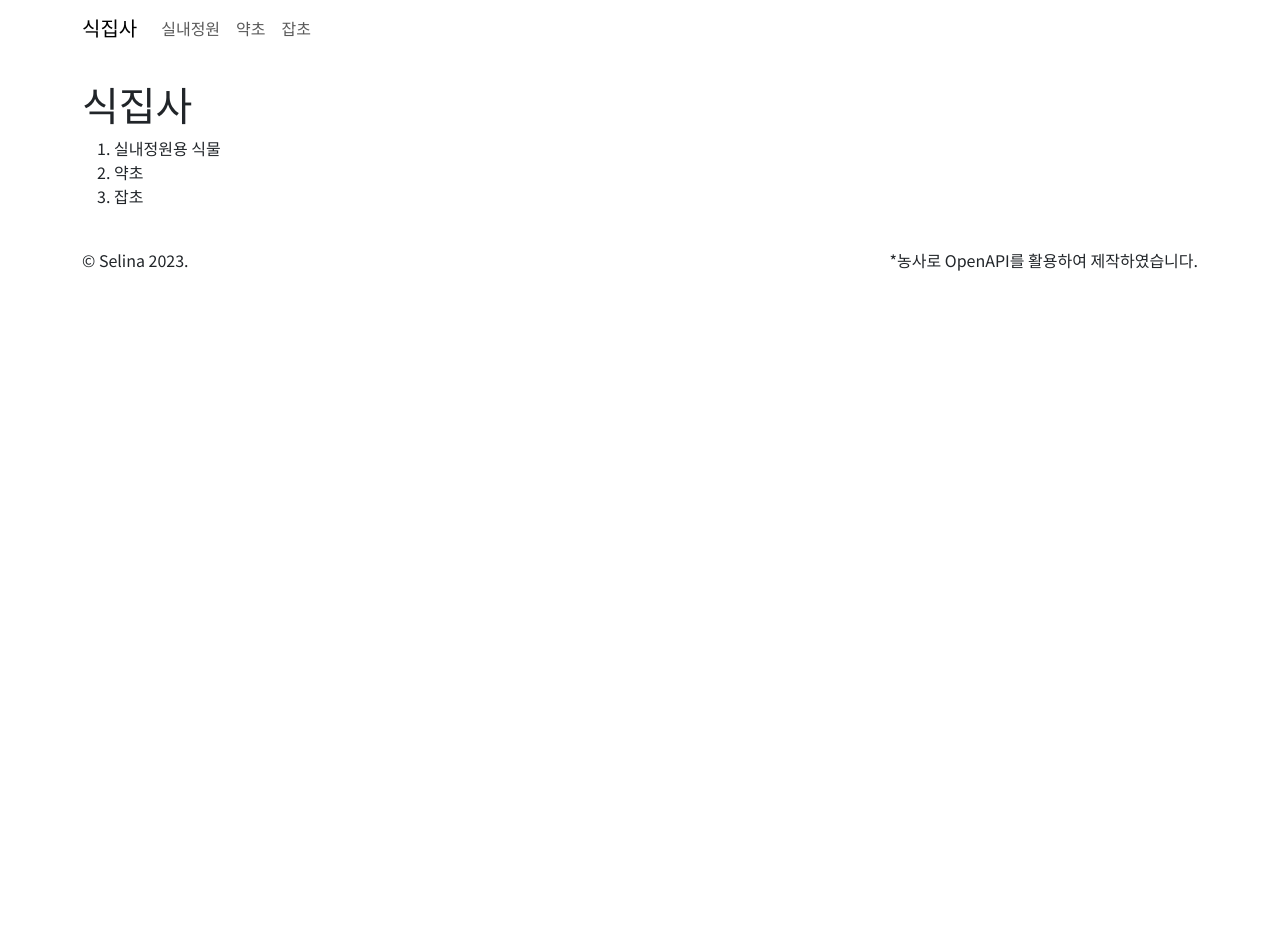
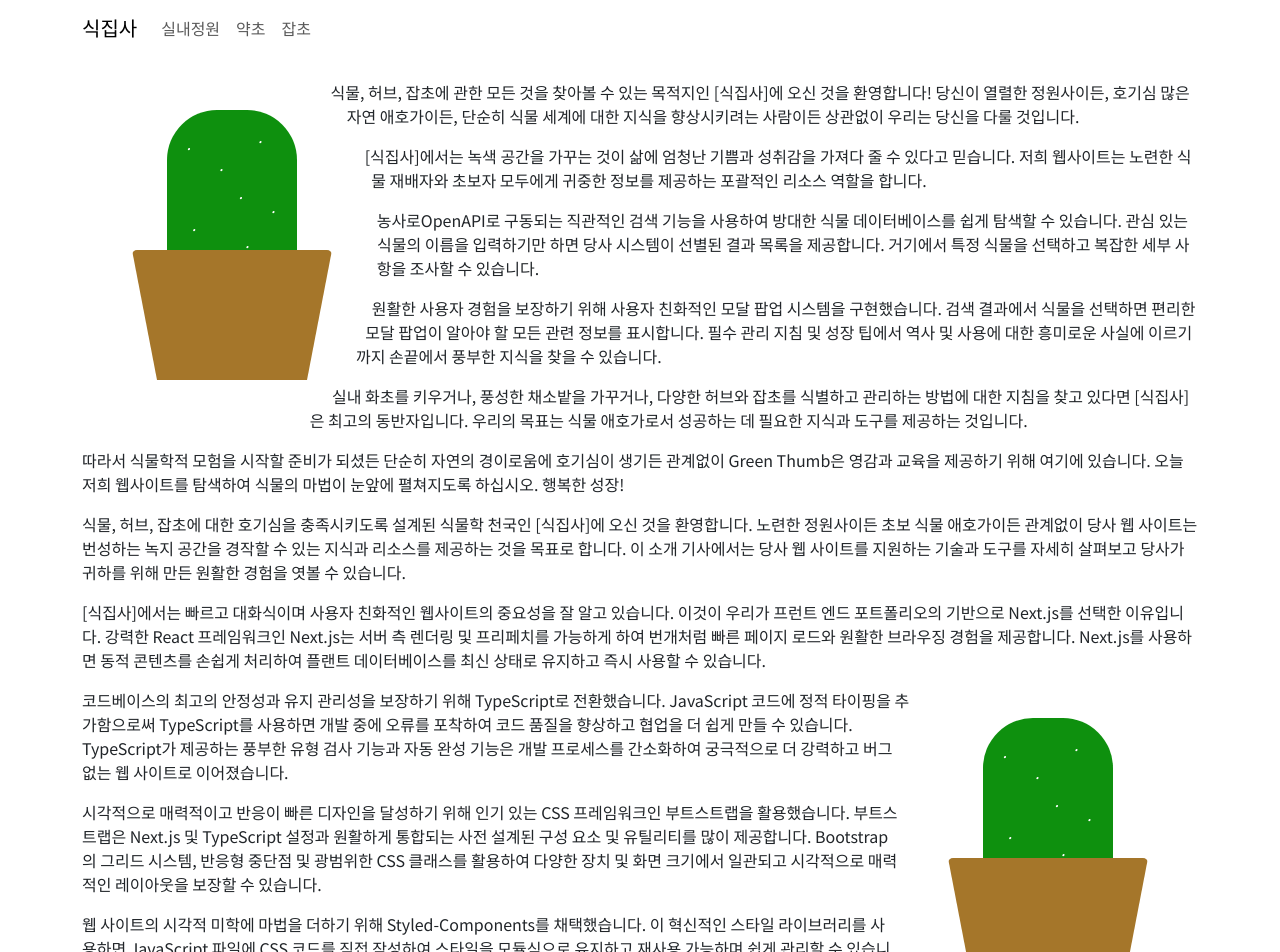
Before and after one commit to blythe4/next13-ts-bootstrap, a Next.js app: page / in a window 1280 px wide. Shown: the top 952 px of the page. Before the commit the page ends 800 px from the top, so only its background shows below. Built offline with nearby package versions, Linux system fonts and the light colour scheme.

Commit message:
메인 꾸미는중..

```diff
--- /dev/null
+++ b/app/Main.tsx
@@ -0,0 +1,88 @@
+"use client";
+import styled from "styled-components";
+
+const Main = ({ float }: { float: string }) => {
+    return (
+        <Wrap float={float}>
+            <Pot />
+            <Cactus>
+                <i>.</i>
+                <i>.</i>
+                <i>.</i>
+                <i>.</i>
+                <i>.</i>
+                <i>.</i>
+                <i>.</i>
+            </Cactus>
+        </Wrap>
+    );
+};
+export default Main;
+
+const Wrap = styled.div<{ float: string }>`
+    float: ${(props) => props.float};
+    shape-outside: ellipse(160px 200px at 45% 50%);
+    position: relative;
+    display: flex;
+    flex-direction: column-reverse;
+    align-items: center;
+    width: 300px;
+    height: 330px;
+    padding-bottom: 30px;
+`;
+
+const Pot = styled.div`
+    width: 200px;
+    height: 0;
+    border-radius: 5px 5px 0;
+    border-top: 130px solid #a5762a;
+    border-left: 25px solid transparent;
+    border-right: 25px solid transparent;
+`;
+
+const Cactus = styled.div`
+    width: 130px;
+    height: 140px;
+    background-color: #0e900e;
+    border-radius: 50px 50px 0 0;
+    position: absolute;
+    top: 30px;
+    left: 50%;
+    transform: translateX(-50%);
+    i {
+        position: absolute;
+        color: white;
+        &:nth-child(1) {
+            top: 50%;
+            left: 55%;
+        }
+        &:nth-child(2) {
+            top: 30%;
+            left: 10%;
+        }
+        &:nth-child(2) {
+            top: 15%;
+            left: 15%;
+        }
+        &:nth-child(3) {
+            top: 10%;
+            left: 70%;
+        }
+        &:nth-child(4) {
+            top: 30%;
+            left: 40%;
+        }
+        &:nth-child(5) {
+            top: 73%;
+            left: 19%;
+        }
+        &:nth-child(6) {
+            top: 85%;
+            left: 60%;
+        }
+        &:nth-child(7) {
+            top: 60%;
+            left: 80%;
+        }
+    }
+`;
--- a/app/page.tsx
+++ b/app/page.tsx
@@ -1,5 +1,6 @@
 import React from "react";
 import { Metadata } from "next";
+import Main from "./Main";
 
 export const metadata: Metadata = {
     title: "식집사",
@@ -8,12 +9,84 @@ export const metadata: Metadata = {
 export default function Home() {
     return (
         <div>
-            <h1>식집사</h1>
-            <ol>
-                <li>실내정원용 식물</li>
-                <li>약초</li>
-                <li>잡초</li>
-            </ol>
+            <Main float="left" />
+            <div>
+                <p>
+                    식물, 허브, 잡초에 관한 모든 것을 찾아볼 수 있는 목적지인 [식집사]에 오신 것을 환영합니다! 당신이
+                    열렬한 정원사이든, 호기심 많은 자연 애호가이든, 단순히 식물 세계에 대한 지식을 향상시키려는 사람이든
+                    상관없이 우리는 당신을 다룰 것입니다.
+                </p>
+                <p>
+                    [식집사]에서는 녹색 공간을 가꾸는 것이 삶에 엄청난 기쁨과 성취감을 가져다 줄 수 있다고 믿습니다.
+                    저희 웹사이트는 노련한 식물 재배자와 초보자 모두에게 귀중한 정보를 제공하는 포괄적인 리소스 역할을
+                    합니다.
+                </p>
+                <p>
+                    농사로OpenAPI로 구동되는 직관적인 검색 기능을 사용하여 방대한 식물 데이터베이스를 쉽게 탐색할 수
+                    있습니다. 관심 있는 식물의 이름을 입력하기만 하면 당사 시스템이 선별된 결과 목록을 제공합니다.
+                    거기에서 특정 식물을 선택하고 복잡한 세부 사항을 조사할 수 있습니다.
+                </p>
+                <p>
+                    원활한 사용자 경험을 보장하기 위해 사용자 친화적인 모달 팝업 시스템을 구현했습니다. 검색 결과에서
+                    식물을 선택하면 편리한 모달 팝업이 알아야 할 모든 관련 정보를 표시합니다. 필수 관리 지침 및 성장
+                    팁에서 역사 및 사용에 대한 흥미로운 사실에 이르기까지 손끝에서 풍부한 지식을 찾을 수 있습니다.
+                </p>
+                <p>
+                    실내 화초를 키우거나, 풍성한 채소밭을 가꾸거나, 다양한 허브와 잡초를 식별하고 관리하는 방법에 대한
+                    지침을 찾고 있다면 [식집사]은 최고의 동반자입니다. 우리의 목표는 식물 애호가로서 성공하는 데 필요한
+                    지식과 도구를 제공하는 것입니다.
+                </p>
+                <p>
+                    따라서 식물학적 모험을 시작할 준비가 되셨든 단순히 자연의 경이로움에 호기심이 생기든 관계없이 Green
+                    Thumb은 영감과 교육을 제공하기 위해 여기에 있습니다. 오늘 저희 웹사이트를 탐색하여 식물의 마법이
+                    눈앞에 펼쳐지도록 하십시오. 행복한 성장!
+                </p>
+            </div>
+            <div>
+                <p>
+                    식물, 허브, 잡초에 대한 호기심을 충족시키도록 설계된 식물학 천국인 [식집사]에 오신 것을 환영합니다.
+                    노련한 정원사이든 초보 식물 애호가이든 관계없이 당사 웹 사이트는 번성하는 녹지 공간을 경작할 수 있는
+                    지식과 리소스를 제공하는 것을 목표로 합니다. 이 소개 기사에서는 당사 웹 사이트를 지원하는 기술과
+                    도구를 자세히 살펴보고 당사가 귀하를 위해 만든 원활한 경험을 엿볼 수 있습니다.
+                </p>
+                <p>
+                    [식집사]에서는 빠르고 대화식이며 사용자 친화적인 웹사이트의 중요성을 잘 알고 있습니다. 이것이 우리가
+                    프런트 엔드 포트폴리오의 기반으로 Next.js를 선택한 이유입니다. 강력한 React 프레임워크인 Next.js는
+                    서버 측 렌더링 및 프리페치를 가능하게 하여 번개처럼 빠른 페이지 로드와 원활한 브라우징 경험을
+                    제공합니다. Next.js를 사용하면 동적 콘텐츠를 손쉽게 처리하여 플랜트 데이터베이스를 최신 상태로
+                    유지하고 즉시 사용할 수 있습니다.
+                </p>
+                <Main float="right" />
+                <p>
+                    코드베이스의 최고의 안정성과 유지 관리성을 보장하기 위해 TypeScript로 전환했습니다. JavaScript
+                    코드에 정적 타이핑을 추가함으로써 TypeScript를 사용하면 개발 중에 오류를 포착하여 코드 품질을
+                    향상하고 협업을 더 쉽게 만들 수 있습니다. TypeScript가 제공하는 풍부한 유형 검사 기능과 자동 완성
+                    기능은 개발 프로세스를 간소화하여 궁극적으로 더 강력하고 버그 없는 웹 사이트로 이어졌습니다.
+                </p>
+                <p>
+                    시각적으로 매력적이고 반응이 빠른 디자인을 달성하기 위해 인기 있는 CSS 프레임워크인 부트스트랩을
+                    활용했습니다. 부트스트랩은 Next.js 및 TypeScript 설정과 원활하게 통합되는 사전 설계된 구성 요소 및
+                    유틸리티를 많이 제공합니다. Bootstrap의 그리드 시스템, 반응형 중단점 및 광범위한 CSS 클래스를
+                    활용하여 다양한 장치 및 화면 크기에서 일관되고 시각적으로 매력적인 레이아웃을 보장할 수 있습니다.
+                </p>
+                <p>
+                    웹 사이트의 시각적 미학에 마법을 더하기 위해 Styled-Components를 채택했습니다. 이 혁신적인 스타일
+                    라이브러리를 사용하면 JavaScript 파일에 CSS 코드를 직접 작성하여 스타일을 모듈식으로 유지하고 재사용
+                    가능하며 쉽게 관리할 수 있습니다. Styled-Components를 사용하면 사용자 상호 작용에 반응하는 동적
+                    스타일을 쉽게 생성할 수 있으므로 [식집사]의 브라우징 경험이 매력적이고 시각적으로 즐겁습니다.
+                </p>
+                <p>
+                    [식집사]의 웹사이트를 통해 여정을 시작하면서 마음대로 사용할 수 있는 풍부한 식물 지식을 탐색하도록
+                    초대합니다. Next.js, TypeScript, Bootstrap 및 Styled-Components와 같은 최첨단 기술을 활용하기 위한
+                    우리의 헌신은 식물 데이터베이스를 탐색하고 특정 식물을 검색하고 모달 팝업에서 매혹적인 세부 정보를
+                    발견할 때 원활하고 몰입감 있는 경험을 보장합니다.
+                </p>
+                <p>
+                    따라서 [식집사]을 식물, 허브 및 잡초의 세계에서 신뢰할 수 있는 동반자로 삼으십시오. 저희 웹사이트가
+                    여러분을 안내하고, 영감을 주며, 자연의 녹색 경이로움의 힘을 발휘할 수 있도록 힘을 실어줍니다. 즐거운
+                    브라우징을 하시고 녹색 엄지 손가락이 번창하시길 바랍니다!
+                </p>
+            </div>
         </div>
     );
 }
```
